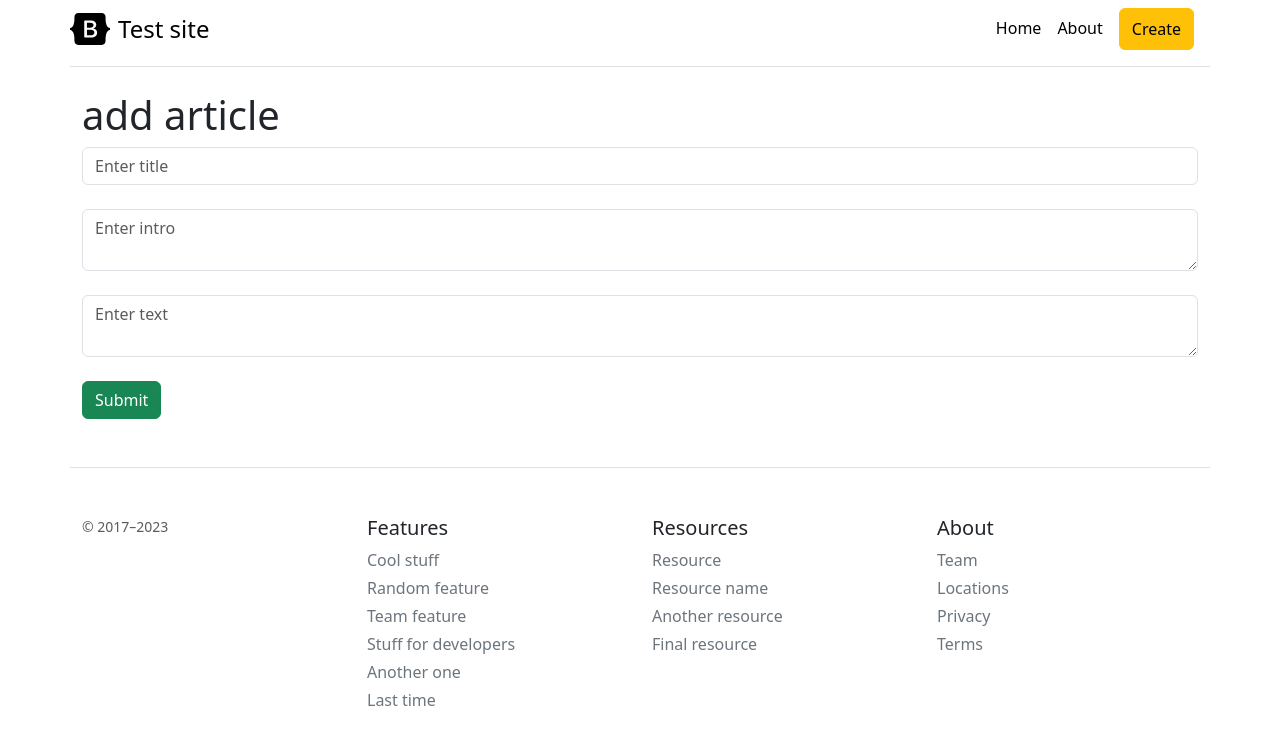
After one commit to OleksPro/flask_blog, a Flask app: page /create_article in a window 1280 px wide. The commit adds this page. Shown: the top 745 px of the page. Run offline with Flask 3, Linux system fonts and the light colour scheme.

Commit message:
create data base

```diff
--- a/app.py
+++ b/app.py
@@ -1,7 +1,22 @@
-from flask import Flask, render_template, url_for
+from flask import Flask, render_template, url_for, request, redirect
+from flask_sqlalchemy import SQLAlchemy
+from datetime import datetime
 
 app = Flask(__name__)
+app.config["SQLALCHEMY_DATABASE_URI"] = 'sqlite:///blog.db'
+app.config['SQLALCHEMY_TRACK_MODIFICATIONS'] = False
+db = SQLAlchemy(app)
 
+
+class Article(db.Model):
+    id = db.Column(db.Integer, primary_key=True)
+    title = db.Column(db.String(100), nullable=False)
+    intro = db.Column(db.String(255), nullable=False)
+    text = db.Column(db.Text, nullable=False)
+    date = db.Column(db.DateTime, default=datetime.utcnow)
+
+    def __repr__(self):
+        return '<Article %r>' % self.id
 
 @app.route('/')
 @app.route('/home')
@@ -13,9 +28,24 @@ def index():
 def about():
     return render_template("about.html")
 
-@app.route('/user/<string:name>/<int:id>')
-def user(name, id):
-    return "User page: " + name + ' ' + str(id)
+
+@app.route('/create_article', methods=['POST', 'GET'])
+def create_article():
+    if request.method == 'POST':
+        title = request.form['title']
+        intro = request.form['intro']
+        text = request.form['text']
+
+        article = Article(title=title, intro=intro, text=text)
+
+        try:
+            db.session.add(article)
+            db.session.commit()
+            return redirect('/')
+        except:
+            return "An error occurred while adding an article"
+    else:
+        return render_template("create_article.html")
 
 
 if __name__ == "__main__":
--- a/templates/base.html
+++ b/templates/base.html
@@ -8,7 +8,7 @@
     <link rel="stylesheet" href="https://cdn.jsdelivr.net/npm/bootstrap@5.3.2/dist/css/bootstrap.min.css">
 </head>
 <body>
-    <div class="d-flex flex-column flex-md-row align-items-center pb-3 mb-4 border-bottom">
+    <div class="d-flex flex-column flex-md-row align-items-center pb-3 mb-4 border-bottom container navbar">
         <a href="/" class="d-flex align-items-center link-body-emphasis text-decoration-none">
           <svg xmlns="http://www.w3.org/2000/svg" width="40" height="32" class="me-2" viewBox="0 0 118 94" role="img"><title>Bootstrap</title><path fill-rule="evenodd" clip-rule="evenodd" d="M24.509 0c-6.733 0-11.715 5.893-11.492 12.284.214 6.14-.064 14.092-2.066 20.577C8.943 39.365 5.547 43.485 0 44.014v5.972c5.547.529 8.943 4.649 10.951 11.153 2.002 6.485 2.28 14.437 2.066 20.577C12.794 88.106 17.776 94 24.51 94H93.5c6.733 0 11.714-5.893 11.491-12.284-.214-6.14.064-14.092 2.066-20.577 2.009-6.504 5.396-10.624 10.943-11.153v-5.972c-5.547-.529-8.934-4.649-10.943-11.153-2.002-6.484-2.28-14.437-2.066-20.577C105.214 5.894 100.233 0 93.5 0H24.508zM80 57.863C80 66.663 73.436 72 62.543 72H44a2 2 0 01-2-2V24a2 2 0 012-2h18.437c9.083 0 15.044 4.92 15.044 12.474 0 5.302-4.01 10.049-9.119 10.88v.277C75.317 46.394 80 51.21 80 57.863zM60.521 28.34H49.948v14.934h8.905c6.884 0 10.68-2.772 10.68-7.727 0-4.643-3.264-7.207-9.012-7.207zM49.948 49.2v16.458H60.91c7.167 0 10.964-2.876 10.964-8.281 0-5.406-3.903-8.178-11.425-8.178H49.948z" fill="currentColor"></path></svg>
           <span class="fs-4">Test site</span>
@@ -16,10 +16,14 @@
 
         <nav class="d-inline-flex mt-2 mt-md-0 ms-md-auto">
           <a class="me-3 py-2 link-body-emphasis text-decoration-none" href="#">Home</a>
-          <a class="me-3 py-2 link-body-emphasis text-decoration-none" href="/about">about</a>
+          <a class="me-3 py-2 link-body-emphasis text-decoration-none" href="/about">About</a>
+          <a class="me-3 py-2 link-body-emphasis text-decoration-none btn btn-warning" href="/create_article">Create</a>
         </nav>
     </div>
-    {% block body %}{% endblock %}
+    <div class="container">
+      {% block body %}{% endblock %}
+    </div>
+
 
     <footer class="container pt-4 my-md-5 pt-md-5 border-top">
         <div class="row">
--- /dev/null
+++ b/templates/create_article.html
@@ -0,0 +1,15 @@
+{% extends 'base.html' %}
+
+{% block title %}
+    article
+{% endblock %}
+
+{% block body %}
+    <h1>add article</h1>
+    <form method="post">
+        <input type="text" name="title" id="title" class="form-control" placeholder="Enter title"><br>
+        <textarea name="intro" id="intro" class="form-control" placeholder="Enter intro"></textarea><br>
+        <textarea name="text" id="text" class="form-control" placeholder="Enter text"></textarea><br>
+        <input type="submit" class="btn btn-success"><br>
+    </form>
+{% endblock %}
```
Also changed, not shown: instance/blog.db (added), static/css/style.css (line endings or trailing spaces).
